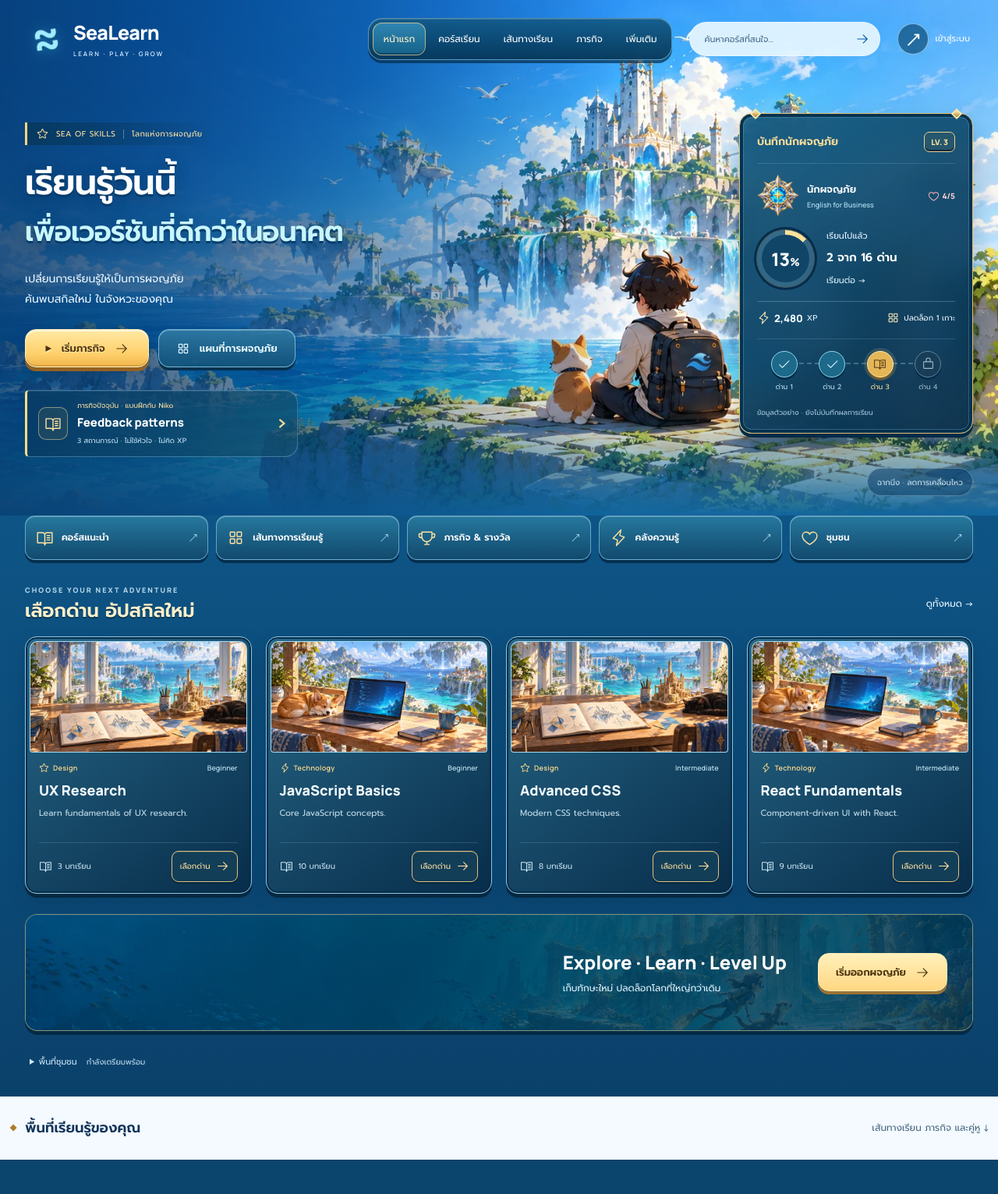
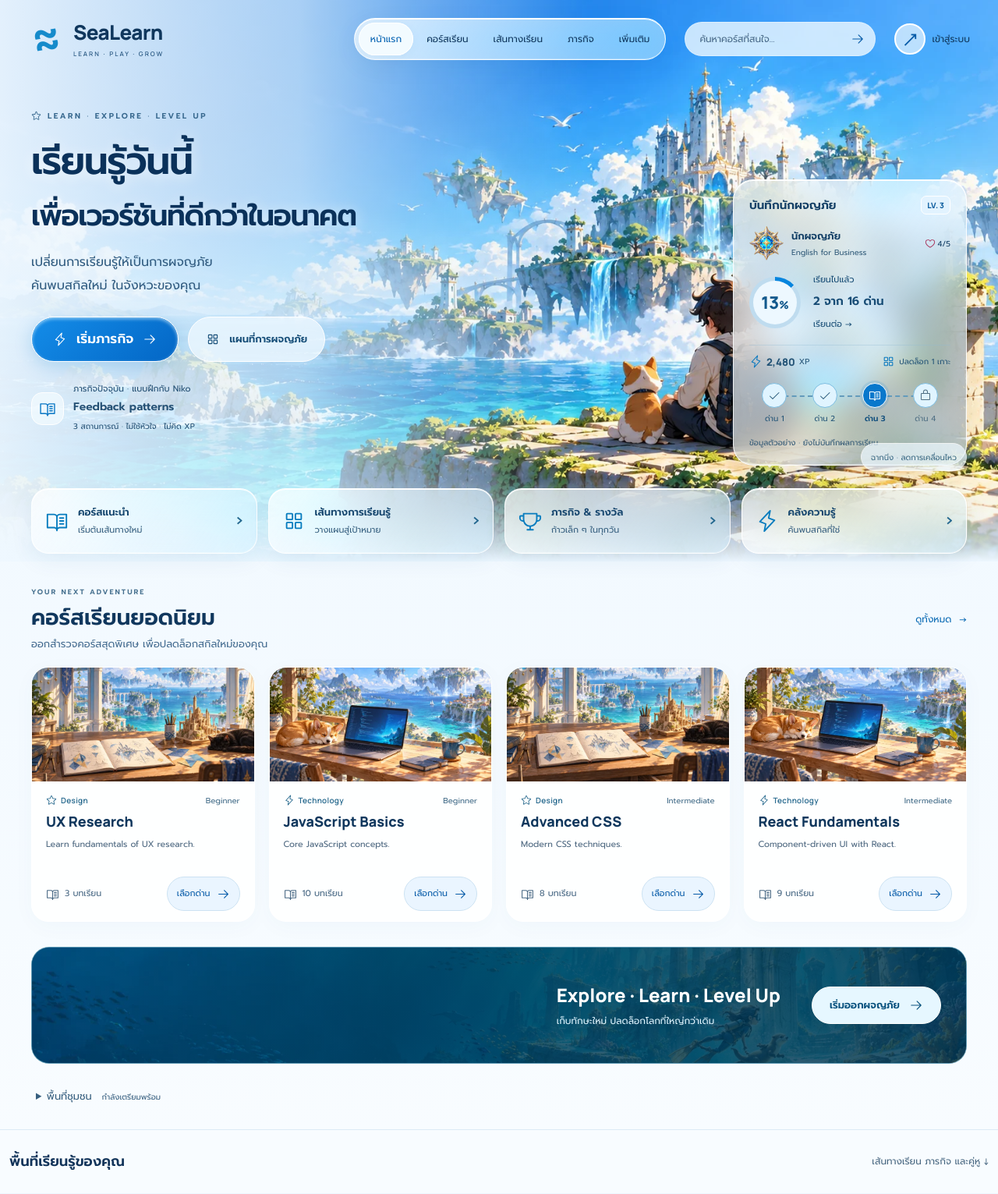
Before and after one commit to grxm2/NextSkill_205_247_261, an ASP.NET Core app: page /Home in a window 1280 px wide. Shown: the whole page at 78% size. Before the commit the page ends 1487 px from the top, so only its background shows below. Run offline with ASP.NET Core 8, Linux system fonts and the light colour scheme; some libraries are stand-ins or nearby versions.

Commit message:
Redesign Home with airy SeaLearn ocean glass and smooth parallax

```diff
--- a/NextSkill_205_247_261/Views/Home/Index.cshtml
+++ b/NextSkill_205_247_261/Views/Home/Index.cshtml
@@ -1,7 +1,7 @@
 @model HomeDashboardViewModel
 @{
     ViewData["Title"] = "SeaLearn | โลกแห่งการเรียนรู้";
-    ViewData["PageClass"] = "sealearn-home sea-game";
+    ViewData["PageClass"] = "sealearn-home sea-glass-theme";
     Layout = "_HomeLayout";
     var currentLesson = Model.Lessons.FirstOrDefault(lesson => lesson.Status == "current");
     var completedCount = Model.Lessons.Count(lesson => lesson.Status == "completed");
@@ -9,7 +9,7 @@
 @section Styles {
     <link rel="stylesheet" href="~/css/journey-path.css" asp-append-version="true" />
     <link rel="stylesheet" href="~/css/sealearn.css" asp-append-version="true" />
-    <link rel="stylesheet" href="~/css/sea-game.css" asp-append-version="true" />
+    <link rel="stylesheet" href="~/css/sea-glass.css" asp-append-version="true" />
 }
 @section Scripts {
     <script src="~/js/journey-path.js" asp-append-version="true" defer></script>
--- a/NextSkill_205_247_261/Views/Shared/_SeaLearnHome.cshtml
+++ b/NextSkill_205_247_261/Views/Shared/_SeaLearnHome.cshtml
@@ -48,11 +48,11 @@
         </div>
         <div class="sea-hero-inner">
             <div class="sea-hero-copy">
-                <p class="sea-kicker"><span class="icon icon-star" aria-hidden="true"></span> SEA OF SKILLS <span class="sea-kicker-divider" aria-hidden="true"></span> โลกแห่งการผจญภัย</p>
+                <p class="sea-kicker"><span class="icon icon-star" aria-hidden="true"></span> LEARN · EXPLORE · LEVEL UP</p>
                 <h1 id="sea-title">เรียนรู้วันนี้<br /><span>เพื่อเวอร์ชันที่ดีกว่าในอนาคต</span></h1>
                 <p class="sea-subtitle">เปลี่ยนการเรียนรู้ให้เป็นการผจญภัย<br />ค้นพบสกิลใหม่ ในจังหวะของคุณ</p>
                 <div class="sea-actions">
-                    <button type="button" class="sea-button sea-primary" data-sea-practice aria-haspopup="dialog"><span class="sea-play" aria-hidden="true">▶</span> <span data-sea-practice-label>เริ่มภารกิจ</span> <span class="icon icon-arrow-right" aria-hidden="true"></span></button>
+                    <button type="button" class="sea-button sea-primary" data-sea-practice aria-haspopup="dialog"><span class="icon icon-lightning" aria-hidden="true"></span> <span data-sea-practice-label>เริ่มภารกิจ</span> <span class="icon icon-arrow-right" aria-hidden="true"></span></button>
                     <a class="sea-button sea-secondary" href="#learning-path"><span class="icon icon-grid" aria-hidden="true"></span> แผนที่การผจญภัย</a>
                 </div>
                 <div class="sea-active-quest">
@@ -104,14 +104,13 @@
     </section>
     <div class="sea-content">
         <nav class="sea-shortcuts" aria-label="สำรวจการเรียนรู้">
-            <a href="#sea-courses"><span class="icon icon-book" aria-hidden="true"></span><strong>คอร์สแนะนำ</strong><span aria-hidden="true">↗</span></a>
-            <a href="#learning-path"><span class="icon icon-grid" aria-hidden="true"></span><strong>เส้นทางการเรียนรู้</strong><span aria-hidden="true">↗</span></a>
-            <a href="#daily-quests"><span class="icon icon-trophy" aria-hidden="true"></span><strong>ภารกิจ & รางวัล</strong><span aria-hidden="true">↗</span></a>
-            <a asp-controller="Home" asp-action="Courses"><span class="icon icon-lightning" aria-hidden="true"></span><strong>คลังความรู้</strong><span aria-hidden="true">↗</span></a>
-            <a href="#sea-community"><span class="icon icon-heart" aria-hidden="true"></span><strong>ชุมชน</strong><span aria-hidden="true">↗</span></a>
+            <a href="#sea-courses"><span class="icon icon-book" aria-hidden="true"></span><span><strong>คอร์สแนะนำ</strong><small>เริ่มต้นเส้นทางใหม่</small></span><span aria-hidden="true">›</span></a>
+            <a href="#learning-path"><span class="icon icon-grid" aria-hidden="true"></span><span><strong>เส้นทางการเรียนรู้</strong><small>วางแผนสู่เป้าหมาย</small></span><span aria-hidden="true">›</span></a>
+            <a href="#daily-quests"><span class="icon icon-trophy" aria-hidden="true"></span><span><strong>ภารกิจ & รางวัล</strong><small>ก้าวเล็ก ๆ ในทุกวัน</small></span><span aria-hidden="true">›</span></a>
+            <a asp-controller="Home" asp-action="Courses"><span class="icon icon-lightning" aria-hidden="true"></span><span><strong>คลังความรู้</strong><small>ค้นพบสกิลที่ใช่</small></span><span aria-hidden="true">›</span></a>
         </nav>
         <section class="sea-courses" id="sea-courses" aria-labelledby="sea-courses-title">
-            <div class="sea-section-top"><div><p class="sea-selection-label">CHOOSE YOUR NEXT ADVENTURE</p><h2 id="sea-courses-title">เลือกด่าน อัปสกิลใหม่</h2></div><a asp-controller="Home" asp-action="Courses">ดูทั้งหมด <span aria-hidden="true">→</span></a></div>
+            <div class="sea-section-top"><div><p class="sea-selection-label">YOUR NEXT ADVENTURE</p><h2 id="sea-courses-title">คอร์สเรียนยอดนิยม</h2><p class="sea-section-description">ออกสำรวจคอร์สสุดพิเศษ เพื่อปลดล็อกสกิลใหม่ของคุณ</p></div><a asp-controller="Home" asp-action="Courses">ดูทั้งหมด <span aria-hidden="true">→</span></a></div>
             <div class="sea-course-grid">
                 @foreach (var course in Model.PopularCourses)
                 {
--- /dev/null
+++ b/NextSkill_205_247_261/wwwroot/css/sea-glass.css
@@ -0,0 +1,212 @@
+/* Home-only SeaLearn reference treatment. Liquid Glass is approximated on the web
+   with translucent fills, edge highlights and blur; this is not an Apple API. */
+#nextskill-home.sea-glass-theme {
+    --sea-ink: #10375d;
+    --sea-blue: #0874cd;
+    --sea-ease: cubic-bezier(.23, 1, .32, 1);
+    background: #edf7ff;
+}
+#nextskill-home.sea-glass-theme .sea-landing {
+    color: var(--sea-ink);
+    background: linear-gradient(#edf7ff, #f8fcff);
+}
+#nextskill-home.sea-glass-theme :is(a,button,input,summary):focus-visible { outline-color: #075493; }
+#nextskill-home.sea-glass-theme .sea-nav { color: var(--sea-ink); gap: 24px; }
+#nextskill-home.sea-glass-theme .sea-brand { font-size: 26px; }
+#nextskill-home.sea-glass-theme .sea-brand-symbol { color: #168bcb; }
+#nextskill-home.sea-glass-theme .sea-brand small { color: #315f88; }
+#nextskill-home.sea-glass-theme .sea-glass,
+#nextskill-home.sea-glass-theme .sea-nav nav,
+#nextskill-home.sea-glass-theme .sea-shortcuts > a {
+    background: #e4f4fd;
+    border: 1px solid #ffffffdb;
+    box-shadow: inset 0 1px 0 #fff, inset 0 -1px 0 #ffffff40, 0 8px 30px #155c8e12;
+}
+@supports (backdrop-filter: blur(20px)) {
+    #nextskill-home.sea-glass-theme .sea-glass,
+    #nextskill-home.sea-glass-theme .sea-nav nav,
+    #nextskill-home.sea-glass-theme .sea-shortcuts > a {
+        background: linear-gradient(125deg, #ffffffb8, #d8f2ff85);
+        backdrop-filter: blur(20px) saturate(145%);
+        -webkit-backdrop-filter: blur(20px) saturate(145%);
+    }
+}
+#nextskill-home.sea-glass-theme .sea-nav nav > a,
+#nextskill-home.sea-glass-theme .sea-more summary { font-size: 12px; padding: 11px 15px; }
+#nextskill-home.sea-glass-theme .sea-nav nav > a[aria-current] {
+    background: #f5fcfff2; color: #0663b3; box-shadow: inset 0 0 0 1px #fff, 0 3px 12px #377ebc12;
+}
+#nextskill-home.sea-glass-theme .sea-nav nav > a:hover { color: #075493; background: #fff9; }
+#nextskill-home.sea-glass-theme .sea-more > div { background: #f1f9ff; }
+#nextskill-home.sea-glass-theme .sea-more :is(a,button) { color: var(--sea-ink); }
+#nextskill-home.sea-glass-theme .sea-more :is(a,button):hover { background: #cbeaff; }
+#nextskill-home.sea-glass-theme .sea-account { font-size: 12px; }
+#nextskill-home.sea-glass-theme .sea-avatar { background: #f0faffad; color: #075ba8; border: 2px solid #fff; }
+#nextskill-home.sea-glass-theme .sea-search { background: #f2faffc9; }
+#nextskill-home.sea-glass-theme .sea-search input { font-size: 12px; }
+#nextskill-home.sea-glass-theme .sea-hero { min-height: 720px; }
+#nextskill-home.sea-glass-theme .sea-world { background: #8bceee; }
+#nextskill-home.sea-glass-theme .sea-landscape {
+    width: 106%; height: 112%; left: -3%; top: -5%; object-position: 50% 55%;
+}
+#nextskill-home.sea-glass-theme .sea-world::after {
+    background: linear-gradient(90deg, #eff8fff2, #e6f6ffb8 30%, #deefff00 59%),
+                linear-gradient(0deg, #edf7ff 0%, #edf7ff00 15%);
+}
+#nextskill-home.sea-glass-theme .sea-hero-inner {
+    min-height: 720px; max-width: 1400px; padding: 140px 40px 120px;
+    grid-template-columns: minmax(0, 1fr) 300px; gap: 100px; align-items: start;
+}
+#nextskill-home.sea-glass-theme .sea-hero-copy { max-width: 650px; padding: 0; }
+#nextskill-home.sea-glass-theme .sea-kicker {
+    display: flex; align-items: center; gap: 8px; font-size: 10px; letter-spacing: 2.5px;
+    color: #37688e; margin-bottom: 18px; font-weight: 600;
+}
+#nextskill-home.sea-glass-theme .sea-kicker .icon { width: 13px; height: 13px; }
+#nextskill-home.sea-glass-theme .sea-hero h1 {
+    color: #0a315a; font-size: clamp(38px, 3.8vw, 56px); line-height: 1.35;
+    letter-spacing: -1.4px; text-shadow: 0 2px 18px #ffffffb8; margin-bottom: 16px;
+}
+#nextskill-home.sea-glass-theme .sea-hero h1 > span { color: #0a315a; font-size: .77em; line-height: 1.5; }
+#nextskill-home.sea-glass-theme .sea-subtitle { color: #315c80; font-size: 16px; margin-bottom: 24px; }
+#nextskill-home.sea-glass-theme .sea-button {
+    min-height: 48px; transition: transform 180ms var(--sea-ease), box-shadow 180ms ease, background-color 180ms ease;
+}
+#nextskill-home.sea-glass-theme .sea-primary {
+    min-height: 58px; padding-inline: 27px; color: #fff; font-size: 17px;
+    background: linear-gradient(140deg, #148de9, #0366c5);
+    border: 1px solid #fff; box-shadow: inset 0 2px 4px #e3f8ff99, 0 5px 22px #057fd136;
+}
+#nextskill-home.sea-glass-theme .sea-primary:hover { color: #fff; }
+#nextskill-home.sea-glass-theme .sea-secondary { color: #164e78; background: #edf8ffcf; border-color: #fff; }
+#nextskill-home.sea-glass-theme .sea-active-quest { display: flex; align-items: center; gap: 12px; margin-top: 26px; color: #234f73; }
+#nextskill-home.sea-glass-theme .sea-quest-mark { display: grid; place-items: center; width: 42px; height: 42px; border-radius: 14px; background: #f3fbffba; border: 1px solid #fff; }
+#nextskill-home.sea-glass-theme .sea-quest-mark .icon { width: 22px; height: 22px; color: #0876c4; }
+#nextskill-home.sea-glass-theme .sea-active-quest p { margin: 0 0 2px; font-size: 11px; }
+#nextskill-home.sea-glass-theme .sea-active-quest strong { display: block; font-size: 14px; }
+#nextskill-home.sea-glass-theme .sea-active-quest div > span { font-size: 10px; }
+#nextskill-home.sea-glass-theme .sea-quest-direction { display: none; }
+#nextskill-home.sea-glass-theme .sea-progress { margin-top: 90px; padding: 20px; border-radius: 26px; color: #123e65; }
+#nextskill-home.sea-glass-theme .sea-panel-heading h2 { color: #123e65; font-size: 15px; }
+#nextskill-home.sea-glass-theme .sea-level { background: #e2f3ff; color: #1261a1; border-color: #fff; }
+#nextskill-home.sea-glass-theme .sea-player { display: flex; align-items: center; gap: 10px; margin-top: 15px; }
+#nextskill-home.sea-glass-theme .sea-player img { width: 44px; height: 44px; object-fit: contain; }
+#nextskill-home.sea-glass-theme .sea-player > div { min-width: 0; }
+#nextskill-home.sea-glass-theme .sea-player strong { display: block; font-size: 13px; overflow-wrap: anywhere; }
+#nextskill-home.sea-glass-theme .sea-player > div > span { display: block; font-size: 10px; color: #365f7c; }
+#nextskill-home.sea-glass-theme .sea-player-hearts { margin-left: auto; display: flex; gap: 3px; align-items: center; white-space: nowrap; font-size: 10px; }
+#nextskill-home.sea-glass-theme .sea-player-hearts .icon { color: #a72e56; width: 14px; height: 14px; }
+#nextskill-home.sea-glass-theme .sea-progress-main { padding: 16px 0; }
+#nextskill-home.sea-glass-theme .sea-ring { width: 66px; height: 66px; background: conic-gradient(#0785de calc(var(--sea-progress)*1%),#bfdcef 0); }
+#nextskill-home.sea-glass-theme .sea-ring::before { inset: 5px; background: #edf8ff; }
+#nextskill-home.sea-glass-theme .sea-ring strong { font-size: 22px; color: #12598c; }
+#nextskill-home.sea-glass-theme .sea-progress-main :is(p,a),
+#nextskill-home.sea-glass-theme .sea-progress-main > div:not(.sea-ring) > strong { color: #174c75; }
+#nextskill-home.sea-glass-theme .sea-rewards { padding-top: 12px; border-color: #90b9d25c; }
+#nextskill-home.sea-glass-theme .sea-rewards > span { color: #245477; }
+#nextskill-home.sea-glass-theme .sea-rewards .icon { color: #0777bf; }
+#nextskill-home.sea-glass-theme .sea-mini-map { position: relative; isolation: isolate; display: grid; grid-template-columns: repeat(4, 1fr); margin-top: 18px; }
+#nextskill-home.sea-glass-theme .sea-mini-map::before { content: ''; position: absolute; top: 16px; left: 24px; right: 24px; border-top: 2px dashed #639bbc; z-index: -1; }
+#nextskill-home.sea-glass-theme .sea-map-stop { display: flex; align-items: center; flex-direction: column; gap: 5px; color: #255678; }
+#nextskill-home.sea-glass-theme .sea-map-stop .icon { width: 32px; height: 32px; border: 8px solid transparent; mask-origin: content-box; mask-clip: content-box; }
+#nextskill-home.sea-glass-theme .sea-map-stop::before { content: ''; position: absolute; width: 32px; height: 32px; border: 1px solid #7cbce0; background: #e0f4ff; border-radius: 50%; z-index: -1; }
+#nextskill-home.sea-glass-theme .sea-map-stop small { font-size: 10px; }
+#nextskill-home.sea-glass-theme .sea-map-stop.is-current { color: #fff; }
+#nextskill-home.sea-glass-theme .sea-map-stop.is-current small { color: #124f7e; font-weight: 600; }
+#nextskill-home.sea-glass-theme .sea-map-stop.is-current::before { background: #0878cc; border-color: #fff; box-shadow: 0 0 0 3px #1a8ad627; }
+#nextskill-home.sea-glass-theme .sea-map-stop.is-locked { color: #4f6f83; }
+#nextskill-home.sea-glass-theme .sea-preview { color: #355b77; font-size: 10px; margin-top: 14px; }
+#nextskill-home.sea-glass-theme .sea-motion { bottom: 116px; right: 40px; background: #eef8ffe8; color: #205778; border-color: #fff; }
+#nextskill-home.sea-glass-theme .sea-content { position: relative; max-width: 1400px; margin-top: -94px; padding-inline: 40px; }
+#nextskill-home.sea-glass-theme .sea-shortcuts { grid-template-columns: repeat(4, minmax(0, 1fr)); gap: 14px; border: 0; background: none; border-radius: 0; overflow: visible; }
+#nextskill-home.sea-glass-theme .sea-shortcuts > a { border-radius: 22px; min-height: 84px; padding: 17px; gap: 12px; color: #16466e; transition: transform 180ms var(--sea-ease), box-shadow 180ms ease; }
+#nextskill-home.sea-glass-theme .sea-shortcuts > a:last-child { border: 1px solid #fff; }
+#nextskill-home.sea-glass-theme .sea-shortcuts .icon { flex-shrink: 0; width: 30px; height: 30px; color: #087cbe; }
+#nextskill-home.sea-glass-theme .sea-shortcuts strong { display: block; font-size: 13px; }
+#nextskill-home.sea-glass-theme .sea-shortcuts small { display: block; font-size: 11px; margin-top: 3px; color: #365f7f; }
+#nextskill-home.sea-glass-theme .sea-shortcuts > a > span:last-child { color: #22668e; font-size: 23px; }
+#nextskill-home.sea-glass-theme .sea-courses { padding: 42px 0 32px; }
+#nextskill-home.sea-glass-theme .sea-selection-label { margin: 0 0 8px; color: #47718f; font-size: 9px; letter-spacing: 2px; font-weight: 600; }
+#nextskill-home.sea-glass-theme .sea-section-top h2 { color: #10375d; font-size: 28px; }
+#nextskill-home.sea-glass-theme .sea-section-description { margin: 6px 0 0; font-size: 13px; color: #466d90; }
+#nextskill-home.sea-glass-theme .sea-section-top > a { color: #0869b3; white-space: nowrap; min-height: 44px; display: flex; align-items: center; gap: 10px; }
+#nextskill-home.sea-glass-theme .sea-course { background: #ffffffd6; border-color: #fff; box-shadow: 0 6px 28px #175e8c08; transition: transform 180ms var(--sea-ease), box-shadow 180ms ease; }
+#nextskill-home.sea-glass-theme .sea-course-tags { display: flex; align-items: center; justify-content: space-between; gap: 8px; }
+#nextskill-home.sea-glass-theme .sea-category { display: flex; align-items: center; gap: 5px; color: #24678c; }
+#nextskill-home.sea-glass-theme .sea-category .icon { width: 14px; height: 14px; }
+#nextskill-home.sea-glass-theme .sea-difficulty { color: #446d89; font-size: 10px; }
+#nextskill-home.sea-glass-theme .sea-course-info h3 { color: #10375d; }
+#nextskill-home.sea-glass-theme .sea-course-bottom > a { width: auto; height: auto; min-height: 44px; display: flex; gap: 8px; padding: 10px 12px; font-size: 11px; border-radius: 999px; }
+#nextskill-home.sea-glass-theme .sea-community,
+#nextskill-home.sea-glass-theme .sea-community p,
+#nextskill-home.sea-glass-theme .sea-community summary > span { color: #375f7f; }
+#nextskill-home.sea-glass-theme .sea-community summary { font-size: 13px; }
+#nextskill-home.sea-glass-theme .sea-workspace { background: #f8fcff; border-top: 1px solid #dcebf6; }
+/* Cancel inherited hover displacement on touch, and add it only for precise pointers. */
+#nextskill-home.sea-glass-theme :is(.sea-button,.sea-course):hover { transform: none; }
+@media (hover: hover) and (pointer: fine) and (prefers-reduced-motion: no-preference) {
+    #nextskill-home.sea-glass-theme :is(.sea-button,.sea-shortcuts > a):hover { transform: translateY(-2px); }
+    #nextskill-home.sea-glass-theme .sea-course:hover { transform: translateY(-4px); }
+}
+@media (max-width: 1240px) {
+    #nextskill-home.sea-glass-theme .sea-nav { gap: 14px; }
+    #nextskill-home.sea-glass-theme .sea-nav nav > a,
+    #nextskill-home.sea-glass-theme .sea-more summary { padding-inline: 10px; }
+    #nextskill-home.sea-glass-theme .sea-hero-inner { gap: 35px; padding-inline: 32px; }
+    #nextskill-home.sea-glass-theme .sea-shortcuts > a { padding: 15px 12px; gap: 8px; }
+    #nextskill-home.sea-glass-theme .sea-shortcuts strong { font-size: 11px; }
+    #nextskill-home.sea-glass-theme .sea-shortcuts small { font-size: 10px; }
+    #nextskill-home.sea-glass-theme .sea-course-bottom { flex-wrap: wrap; }
+}
+@media (max-width: 1023px) {
+    #nextskill-home.sea-glass-theme .sea-nav nav { background: #edf8fff7; }
+    #nextskill-home.sea-glass-theme .sea-menu-button { background: #f2faffdc; color: #174c75; border-color: #fff; }
+    #nextskill-home.sea-glass-theme .sea-hero-inner { grid-template-columns: minmax(0, 1fr) 260px; gap: 24px; padding: 184px 24px 145px; }
+    #nextskill-home.sea-glass-theme .sea-hero h1 { font-size: 38px; }
+    #nextskill-home.sea-glass-theme .sea-subtitle { font-size: 14px; }
+    #nextskill-home.sea-glass-theme .sea-progress { margin-top: 65px; padding: 18px; }
+    #nextskill-home.sea-glass-theme .sea-content { padding-inline: 24px; }
+    #nextskill-home.sea-glass-theme .sea-shortcuts { grid-template-columns: repeat(2, minmax(0, 1fr)); }
+    #nextskill-home.sea-glass-theme .sea-shortcuts > a { justify-content: flex-start; min-height: 72px; padding: 16px; }
+    #nextskill-home.sea-glass-theme .sea-shortcuts strong { font-size: 13px; }
+    #nextskill-home.sea-glass-theme .sea-shortcuts small { font-size: 11px; }
+    #nextskill-home.sea-glass-theme .sea-shortcuts > a > span:last-child { display: block; }
+    #nextskill-home.sea-glass-theme .sea-motion { bottom: 110px; right: 24px; }
+}
+@media (max-width: 767px) {
+    #nextskill-home.sea-glass-theme .sea-brand { font-size: 23px; }
+    #nextskill-home.sea-glass-theme .sea-hero { min-height: 0; }
+    #nextskill-home.sea-glass-theme .sea-hero-inner { min-height: 0; grid-template-columns: 1fr; padding: 176px 22px 72px; gap: 32px; }
+    #nextskill-home.sea-glass-theme .sea-world::after { background: linear-gradient(90deg,#edf8ffeb,#e7f7ff80),linear-gradient(0deg,#edf7ff,#edf7ff00 40%); }
+    #nextskill-home.sea-glass-theme .sea-landscape { object-position: 62% center; }
+    #nextskill-home.sea-glass-theme .sea-kicker { font-size: 9px; letter-spacing: 1.7px; }
+    #nextskill-home.sea-glass-theme .sea-hero h1 { font-size: clamp(32px, 8vw, 43px); letter-spacing: -.8px; }
+    #nextskill-home.sea-glass-theme .sea-primary { font-size: 14px; min-height: 52px; padding-inline: 20px; }
+    #nextskill-home.sea-glass-theme .sea-secondary { font-size: 12px; }
+    #nextskill-home.sea-glass-theme .sea-progress { margin-top: 0; max-width: 420px; padding: 22px; }
+    #nextskill-home.sea-glass-theme .sea-content { margin-top: 0; padding-inline: 18px; }
+    #nextskill-home.sea-glass-theme .sea-shortcuts { gap: 10px; }
+    #nextskill-home.sea-glass-theme .sea-shortcuts > a { padding: 14px 11px; border-radius: 18px; min-height: 78px; }
+    #nextskill-home.sea-glass-theme .sea-shortcuts > a:last-child { grid-column: auto; }
+    #nextskill-home.sea-glass-theme .sea-shortcuts .icon { width: 23px; height: 23px; }
+    #nextskill-home.sea-glass-theme .sea-shortcuts strong { font-size: 10px; }
+    #nextskill-home.sea-glass-theme .sea-shortcuts small { font-size: 9px; }
+    #nextskill-home.sea-glass-theme .sea-shortcuts > a > span:last-child { display: none; }
+    #nextskill-home.sea-glass-theme .sea-motion { bottom: 18px; right: 22px; }
+    #nextskill-home.sea-glass-theme .sea-courses { padding-top: 32px; }
+    #nextskill-home.sea-glass-theme .sea-section-top { align-items: flex-start; gap: 12px; }
+    #nextskill-home.sea-glass-theme .sea-section-top h2 { font-size: 23px; }
+    #nextskill-home.sea-glass-theme .sea-section-description { font-size: 11px; max-width: 230px; }
+    #nextskill-home.sea-glass-theme .sea-difficulty { display: none; }
+    #nextskill-home.sea-glass-theme .sea-course-bottom { align-items: flex-start; flex-direction: column; gap: 12px; }
+    #nextskill-home.sea-glass-theme .sea-course-bottom > a { width: 100%; justify-content: center; }
+}
+@media (prefers-reduced-transparency: reduce) {
+    #nextskill-home.sea-glass-theme .sea-glass,
+    #nextskill-home.sea-glass-theme .sea-nav nav,
+    #nextskill-home.sea-glass-theme .sea-shortcuts > a { background: #eaf6ff; backdrop-filter: none; -webkit-backdrop-filter: none; }
+}
+@media (forced-colors: active) {
+    #nextskill-home.sea-glass-theme .sea-world { display: none; }
+    #nextskill-home.sea-glass-theme :is(.sea-glass,.sea-course,.sea-shortcuts > a,.sea-button) { border: 1px solid CanvasText; }
+}
```
Also changed, not shown: NextSkill_205_247_261/wwwroot/js/sealearn.js (+33 -7 lines), scripts/verify-sealearn.cjs (+37 -1 lines), README-SEALEARN.md.
